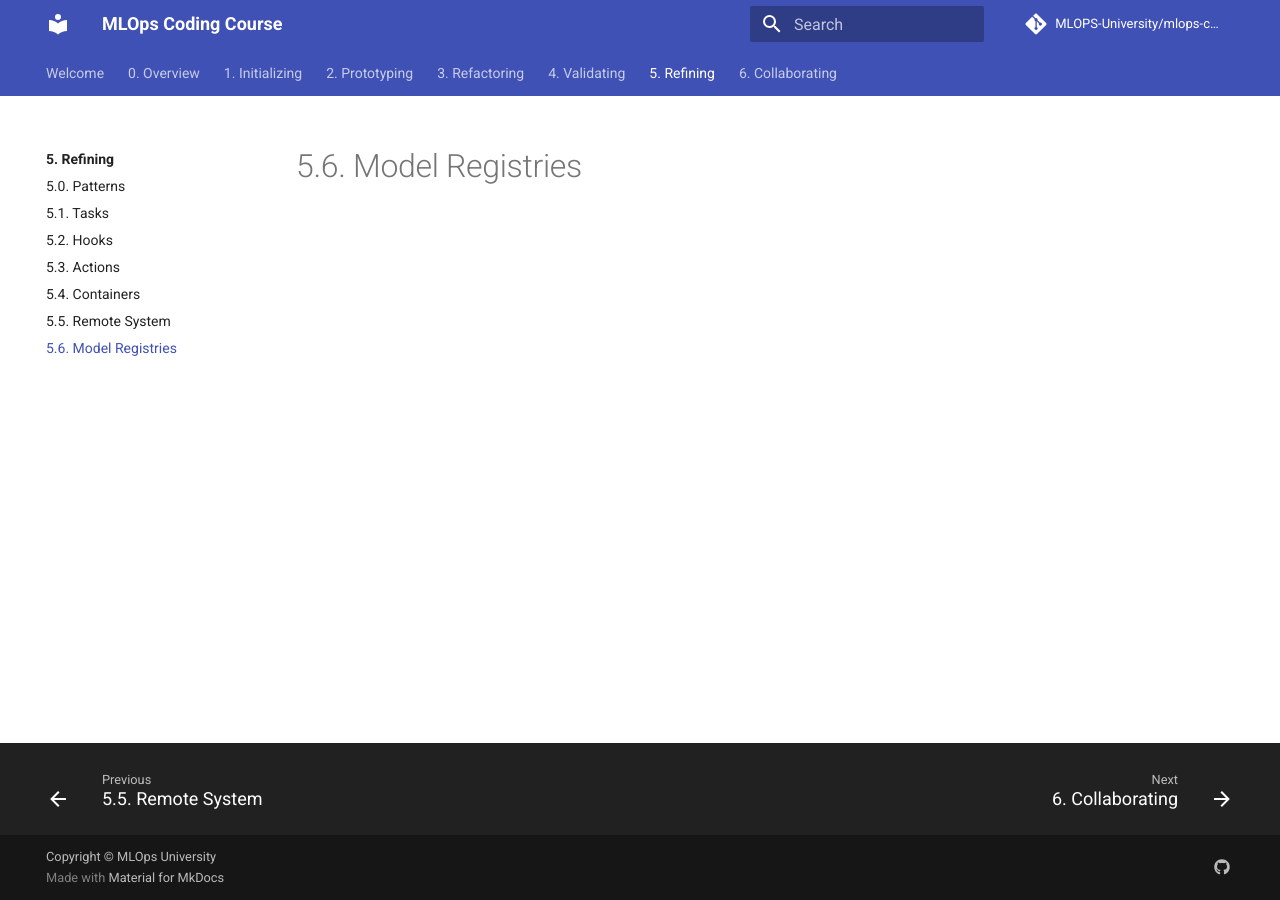
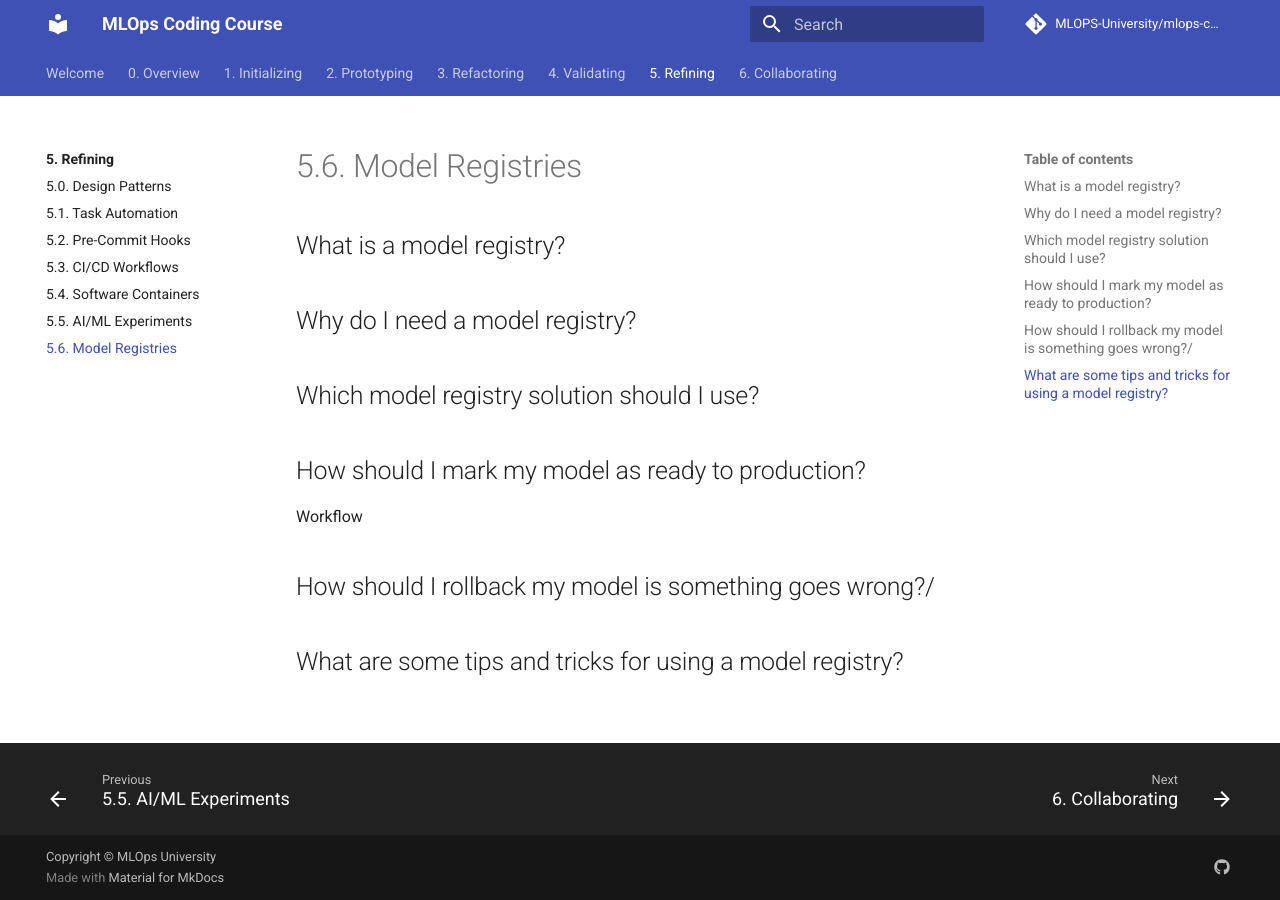
Before and after one commit to MLOps-Courses/mlops-coding-course, an MkDocs documentation site: the page built from docs/5. Refining/5.6. Model Registries.md, in a window 1280 px wide. Built offline with MkDocs 1.6.1 and Material for MkDocs 9.7.7, drawn with Linux system fonts in a browser that asks for light colours; comment, search, counter and statistics services are not loaded.

Commit message:
questions for part 5

```diff
--- a/docs/5. Refining/5.5. Remote system.md
+++ /dev/null
@@ -1 +0,0 @@
-# 5.5. Remote System
--- a/docs/5. Refining/5.6. Model Registries.md
+++ b/docs/5. Refining/5.6. Model Registries.md
@@ -1 +1,15 @@
 # 5.6. Model Registries
+
+## What is a model registry?
+
+## Why do I need a model registry?
+
+## Which model registry solution should I use?
+
+## How should I mark my model as ready to production?
+
+Workflow
+
+## How should I rollback my model is something goes wrong?/
+
+## What are some tips and tricks for using a model registry?
```
Also changed, not shown: docs/5. Refining/5.0. Design Patterns.md (added, +17 -0 lines), docs/5. Refining/5.0. Patterns.md (deleted, +0 -3 lines), docs/5. Refining/5.1. Task Automation.md (added, +17 -0 lines), docs/5. Refining/5.1. Tasks.md (deleted, +0 -3 lines), docs/5. Refining/5.2. Hooks.md (deleted, +0 -3 lines), docs/5. Refining/5.2. Pre-Commit Hooks.md (added, +17 -0 lines), docs/5. Refining/5.3 CI-CD Workflows.md (added, +17 -0 lines), docs/5. Refining/5.3. Actions.md (deleted, +0 -3 lines), docs/5. Refining/5.4. Containers.md (deleted, +0 -3 lines), docs/5. Refining/5.4. Software Containers.md (added, +20 -0 lines), docs/5. Refining/5.5. AI-ML Experiments.md (added, +17 -0 lines).
